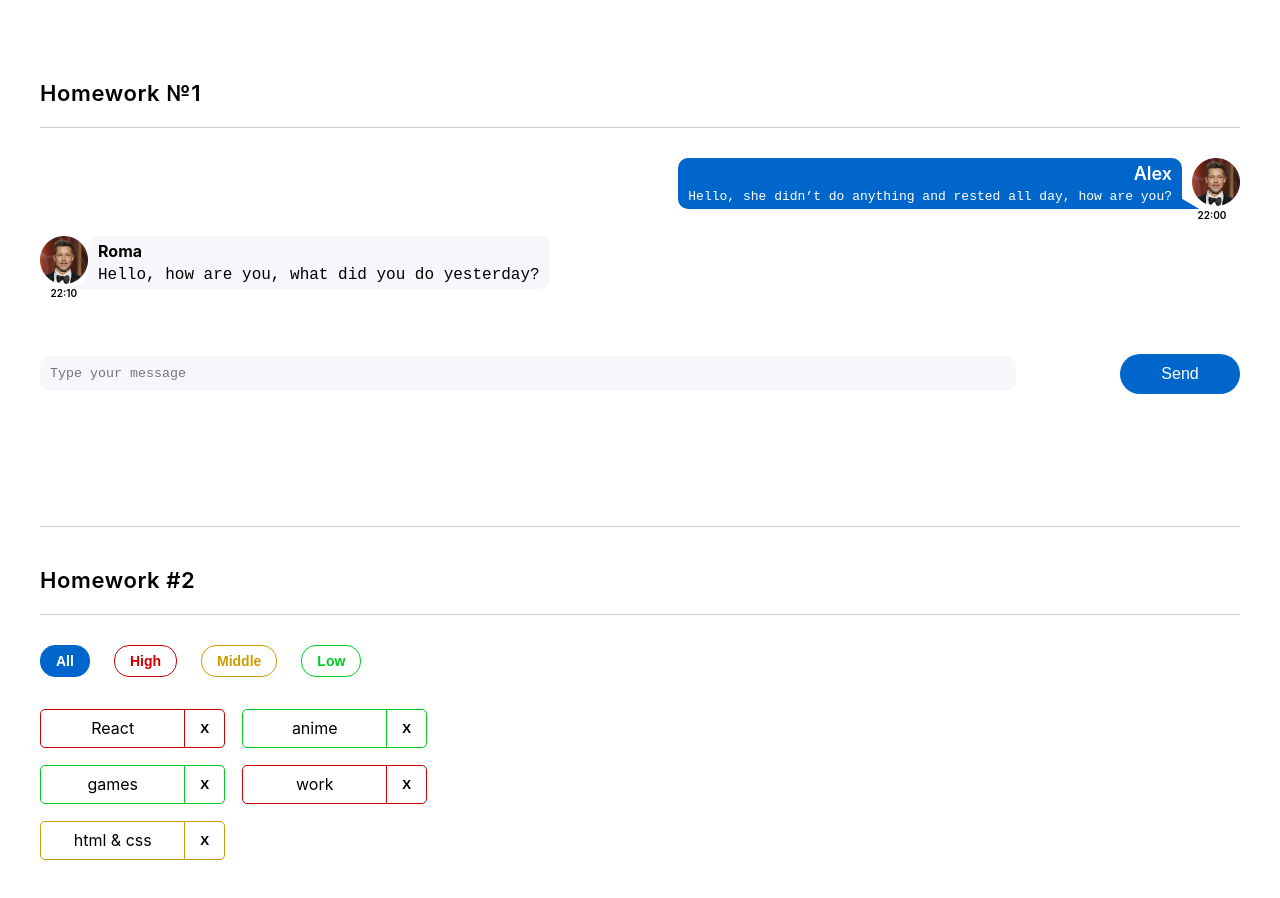
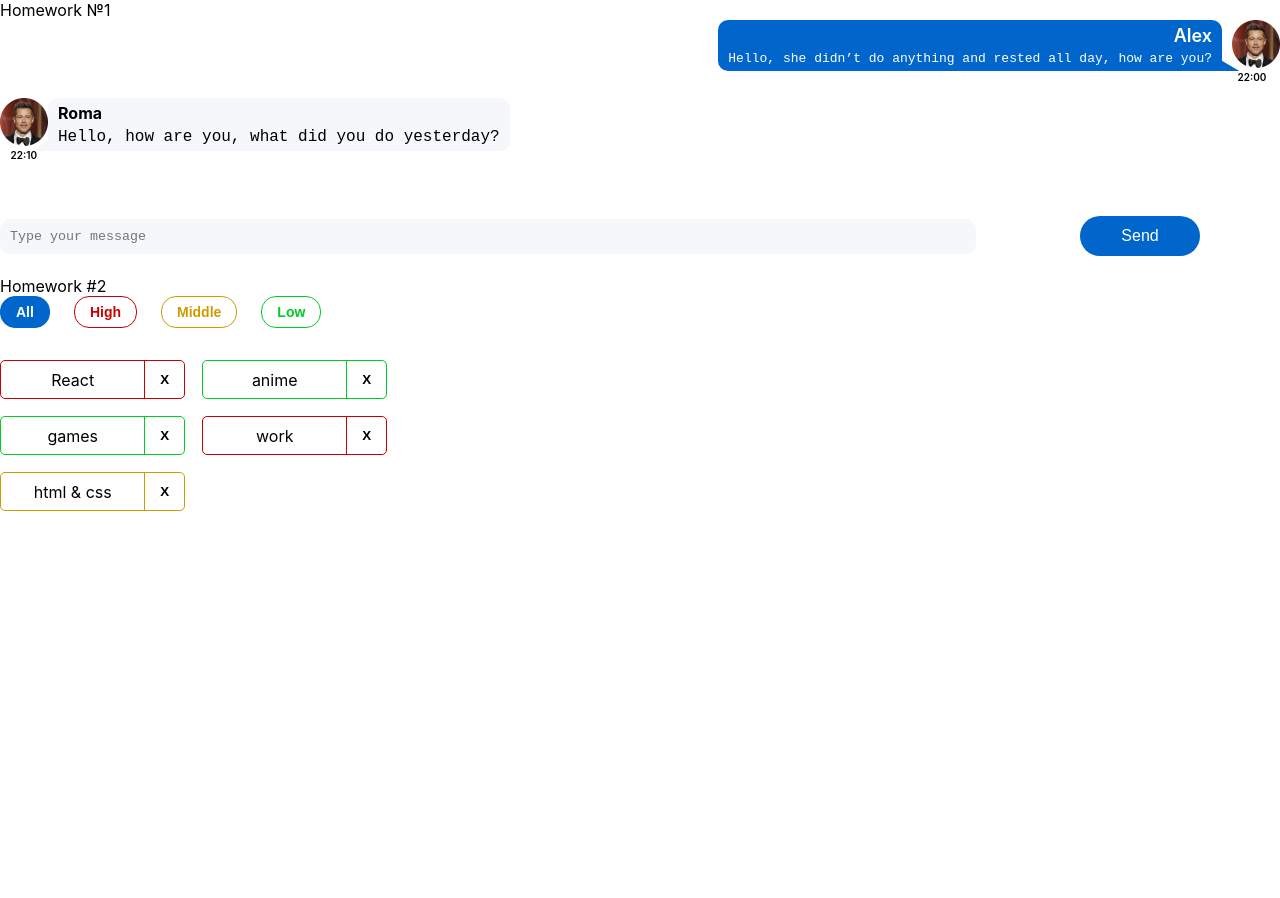
Before and after one commit to Kolibri2048/MessageSendTask, a React (Create React App) app: page / in a window 1280 px wide. Shown: the top 898 px of the page. After the commit the page ends 800 px from the top, so only its background shows below. Built offline with nearby package versions, Linux system fonts and the light colour scheme.

Commit message:
fix test first try

```diff
--- a/src/s1-main/App.module.css
+++ b/src/s1-main/App.module.css
@@ -1,39 +1,39 @@
-.App {
+/*.App {*/
 
-    --header_height: 60px;
+/*    --header_height: 60px;*/
 
-    display: flex;
-    font-style: normal;
-    justify-content: center;
-    flex-direction: column;
-    align-items: center;
-    padding-top: 80px;
+/*    display: flex;*/
+/*    font-style: normal;*/
+/*    justify-content: center;*/
+/*    flex-direction: column;*/
+/*    align-items: center;*/
+/*    padding-top: 80px;*/
 
-    position: relative;
+/*    position: relative;*/
 
 
 
-}
+/*}*/
 
-.hw {
-    width: 1200px;
-    margin: 20px 0 40px 0 ;
-    border-top: 1px solid #ccc;
-    border-bottom: 1px solid #ccc;
-    padding-bottom: 20px;
-    padding-top: 30px;
-    min-height: 400px;
+/*.hw {*/
+/*    width: 1200px;*/
+/*    margin: 20px 0 40px 0 ;*/
+/*    border-top: 1px solid #ccc;*/
+/*    border-bottom: 1px solid #ccc;*/
+/*    padding-bottom: 20px;*/
+/*    padding-top: 30px;*/
+/*    min-height: 400px;*/
 
 
 
-}
+/*}*/
 
-.hwTitle {
-    font-size: 22px;
-    font-weight: 600;
-    letter-spacing: 0.6px;
-    bottom: 40px;
-    line-height: 26.82px;
+/*.hwTitle {*/
+/*    font-size: 22px;*/
+/*    font-weight: 600;*/
+/*    letter-spacing: 0.6px;*/
+/*    bottom: 40px;*/
+/*    line-height: 26.82px;*/
 
 
-}
+/*}*/
--- a/src/s2-homeworks/hw02/HW2.tsx
+++ b/src/s2-homeworks/hw02/HW2.tsx
@@ -37,7 +37,7 @@ const defaultAffairs: Array<AffairType> = [ // need to fix any
 // pure helper functions
 export const filterAffairs = (affairs: Array<AffairType>, filter: FilterType): Array<AffairType> => { // need to fix any
     if(filter === 'all') {
-        return affairs
+        return [...affairs]
     }
     return affairs.filter(p => p.priority === filter) // need to fix
 
```
